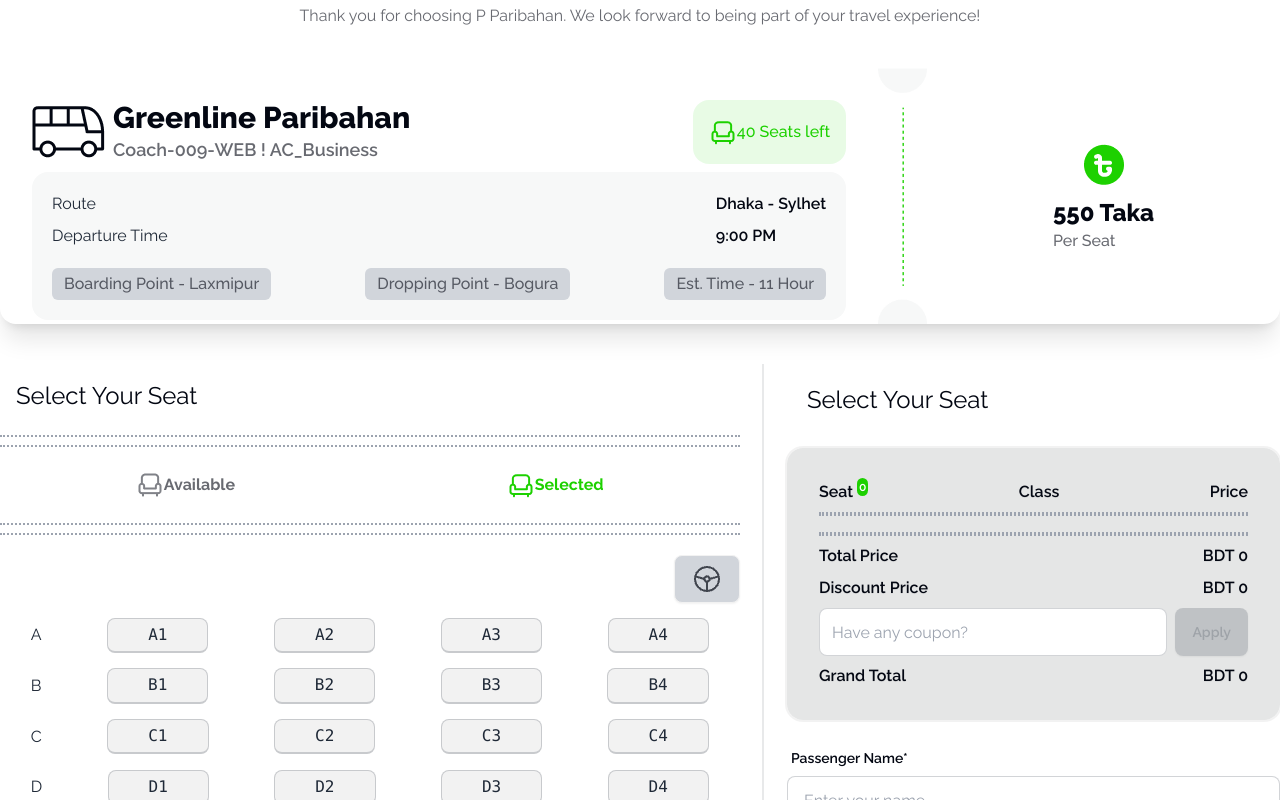
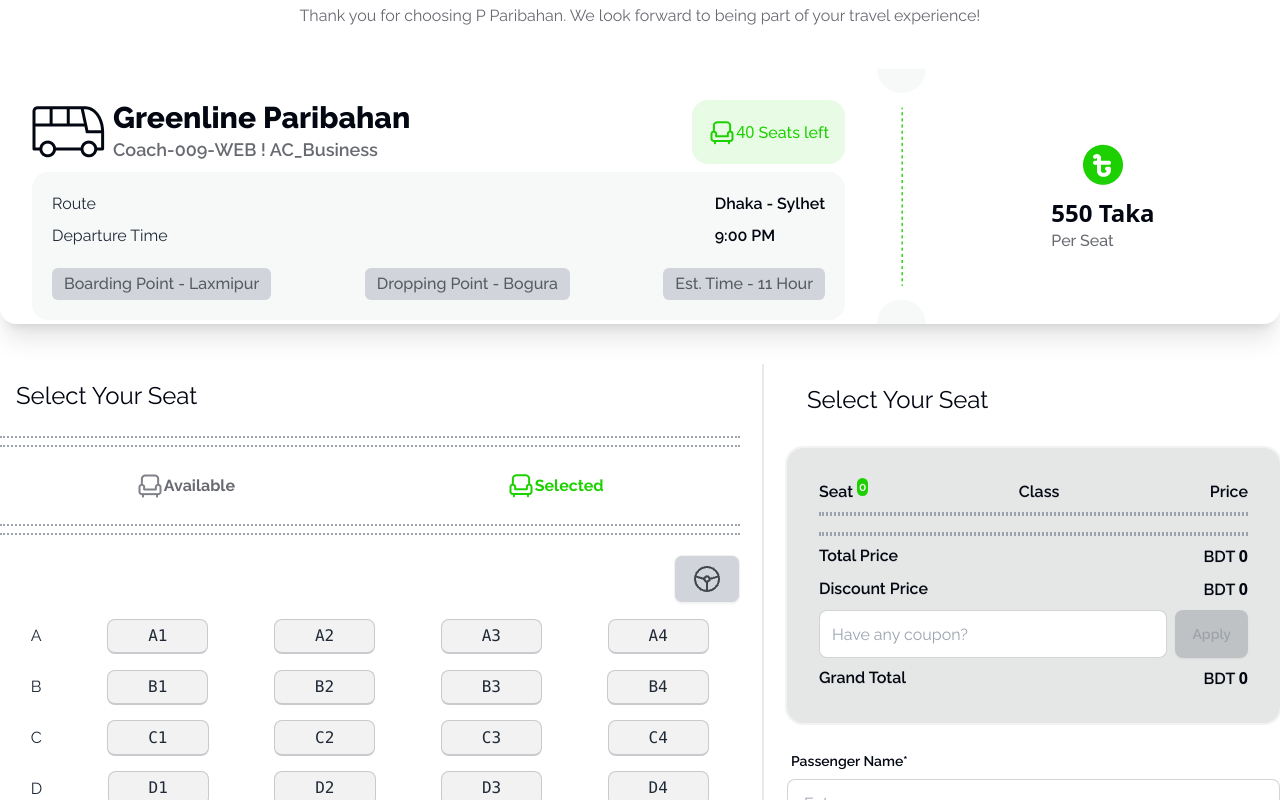
Before and after one commit to IshratMishu/Ticket-Assignment-5, a plain HTML site: page index.html in a window 1280 px wide. Shown: the part 1280-2080 px from the top of the page. Drawn offline with nearby package versions, Linux system fonts and the light colour scheme.

Commit message:
final checked

```diff
--- a/index.html
+++ b/index.html
@@ -194,7 +194,7 @@
           </div>
           <!-- js apply -->
           <div>
-            <p class="text-color-garden font-medium"><span id="seat-left">40</span> Seats left</p>
+            <p class="text-color-garden font-medium"><span id="seat-left" class="font-sans">40</span> Seats left</p>
           </div>
         </div>
        </div>
@@ -225,7 +225,7 @@
           <img src="images/fare.png" alt="">
         </div>
           <div>
-            <h3 class="text-2xl font-extrabold text-color-black">550 Taka</h3>
+            <h3 class="text-2xl font-extrabold text-color-black font-sans">550 Taka</h3>
             <p class="text-color-gray60 font-medium">Per Seat</p>
           </div>
       </div>
@@ -364,13 +364,13 @@
               <div class="flex flex-row justify-between font-semibold text-color-black">
                 <h5>Total Price</h5>
                 <!--total price js apply -->
-                <h5 >BDT <span id="total-price">0</span></h5>
+                <h5 >BDT <span id="total-price" class="font-sans">0</span></h5>
               </div>
 
               <div class="flex flex-row justify-between font-semibold text-color-black">
                 <h5>Discount Price</h5>
                 <!-- apply js -->
-                <h5>BDT <span id="discount-price">0</span></h5>
+                <h5>BDT <span id="discount-price" class="font-sans">0</span></h5>
               </div>
 
                 <label id="hide-element" class="w-24 lg:w-full flex items-center gap-2">
@@ -382,7 +382,7 @@
               <div class="flex flex-row justify-between font-semibold text-color-black">
                 <h5>Grand Total</h5>
                 <!-- apply js-->
-                <h5>BDT <span id="grand-total">0</span></h5>
+                <h5>BDT <span id="grand-total" class="font-sans">0</span></h5>
               </div>
             </div>
           </div>
```
